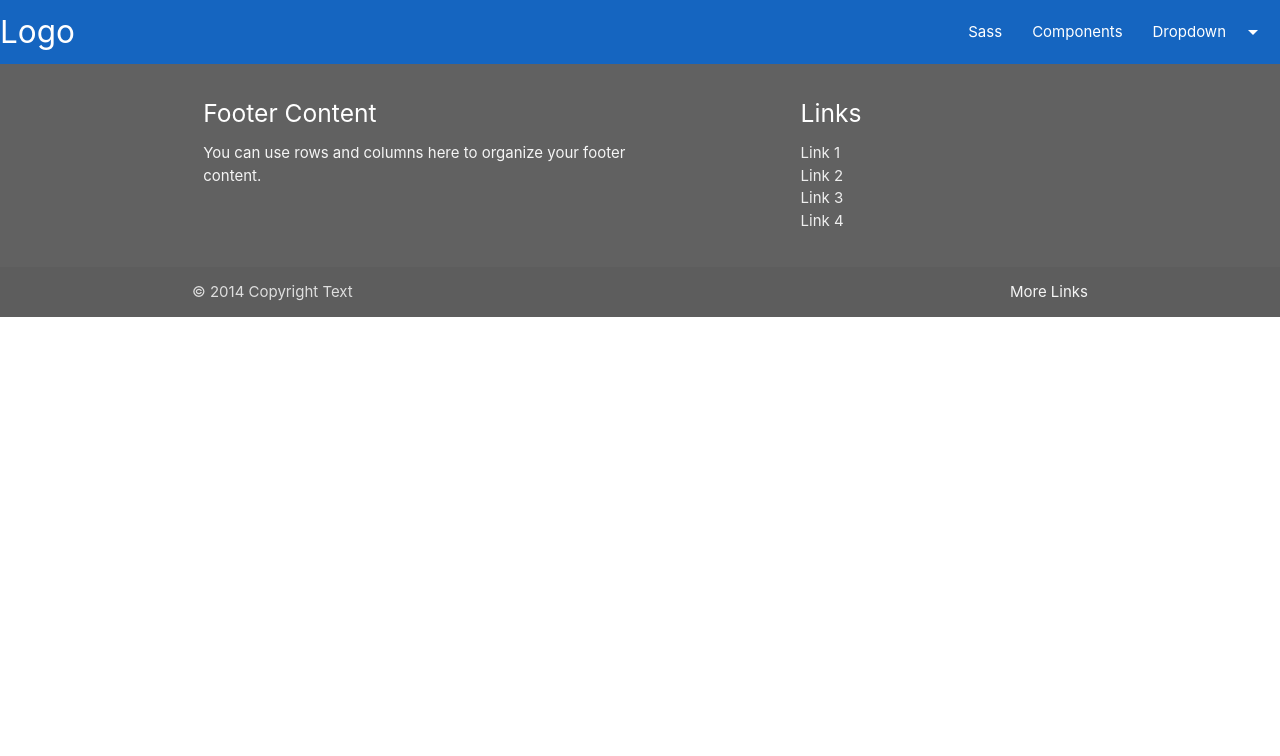
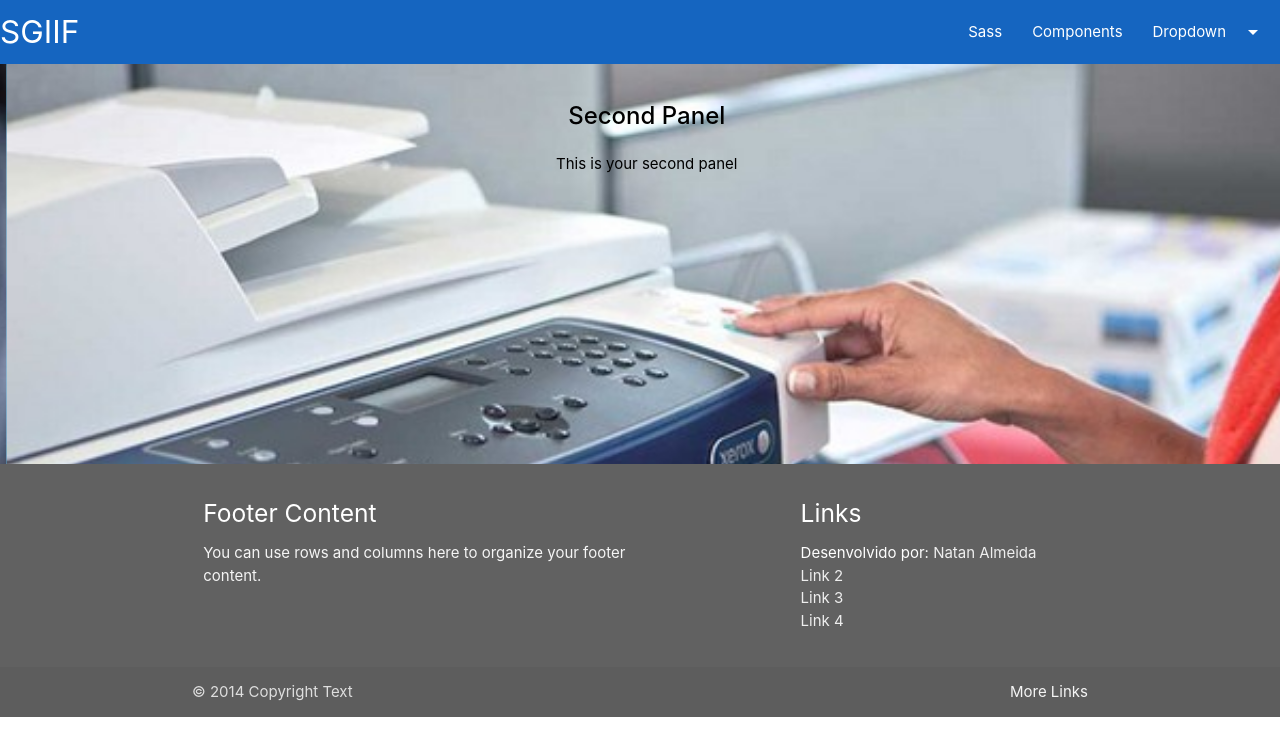
Before and after one commit to kanatius/Impressoes_DSC, a Django app: page /home in a window 1280 px wide. Shown: the top 756 px of the page. Run offline with Django 3.2, Linux system fonts and the light colour scheme.

Commit message:
initial sliderbar version working

```diff
--- /dev/null
+++ b/core/static/css/home.css
@@ -0,0 +1,26 @@
+#img_logo{
+    width: 50px;
+    height: 50px;
+
+    /* margin-left: 15px;
+    /* margin-top: 10px; */
+    margin-right: 20px;
+}
+#brand_logo{
+    height: 100%;
+    padding: 14px;
+    padding-bottom: 20px;
+    font-size: 22px;
+}
+
+.carousel_slides{
+    background-size:cover;
+    color: rgba(0,0,0,0);
+}
+.carousel_slides:hover{
+    /* filter:blur(2px); */
+    filter:grayscale();
+    color: rgba(red, green, blue, 1);
+    font-weight: bolder;
+    text-shadow: 2px 0 0 #fff, -2px 0 0 #fff, 0 2px 0 #fff, 0 -2px 0 #fff, 1px 1px #fff, -1px -1px 0 #fff, 1px -1px 0 #fff, -1px 1px 0 #fff;
+}
--- a/core/templates/home.html
+++ b/core/templates/home.html
@@ -12,6 +12,9 @@
 
   <!--Let browser know website is optimized for mobile-->
   <meta name="viewport" content="width=device-width, initial-scale=1.0"/>
+
+  <link type="text/css" rel="stylesheet" href="{% static 'css/home.css' %}">
+
 </head>
 
 <body>
@@ -26,7 +29,8 @@
 </ul>
 <nav>
   <div class="nav-wrapper blue darken-3">
-    <a href="#!" class="brand-logo">Logo</a>
+    {% comment %} <a id="brand_logo" href="/home" class="brand-logo"><img id="img_logo" src="{% static 'images/icons/icons8-impressora-multifuncional-64.png' %}"></a> {% endcomment %}
+    <a href="/home" class="brand-logo"> SGIIF</a>
     <ul class="right hide-on-med-and-down">
       <li><a href="sass.html">Sass</a></li>
       <li><a href="badges.html">Components</a></li>
@@ -35,6 +39,37 @@
     </ul>
   </div>
 </nav>
+
+
+<div class="carousel carousel-slider center">
+  {% comment %} <div class="carousel-fixed-item center">
+    <a class="btn waves-effect white grey-text darken-text-2">button</a>
+  </div> {% endcomment %}
+  <div class="carousel-item lighten-5 black-text carousel_slides" href="#one!"
+    style="background-image: url({% static 'images/slidebar/slide_home_2.jpg'%})"
+  >
+    <h2>First Panel</h2>
+    <p>This is your first panel</p>
+  </div>
+  <div class="carousel-item light-blue accent-3 black-text carousel_slides" href="#two!"
+  style="background-image: url({% static 'images/slidebar/slide_home_3.jpg'%})"
+  >
+    <h2>Second Panel</h2>
+    <p>This is your second panel</p>
+  </div>
+  <div class="carousel-item light-blue accent-4 black-text carousel_slides" href="#three!"
+  style="background-image: url({% static 'images/slidebar/slide_home_4.jpg'%})"
+  >
+    <h2>Third Panel</h2>
+    <p >This is your third panel</p>
+  </div>
+  <div class="carousel-item light-blue accent-5 black-text carousel_slides" href="#four!"
+  style="background-image: url({% static 'images/slidebar/slide_home_5.jpg'%})"
+  >
+    <h2>Fourth Panel</h2>
+    <p >This is your fourth panel</p>
+  </div>
+</div>
 
 
 
@@ -48,7 +83,7 @@
       <div class="col l4 offset-l2 s12">
         <h5 class="white-text">Links</h5>
         <ul>
-          <li><a class="grey-text text-lighten-3" href="#!">Link 1</a></li>
+          <li>Desenvolvido por: <a class="grey-text text-lighten-3" href="https://github.com/kanatius" target="_blank">Natan Almeida</a></li>
           <li><a class="grey-text text-lighten-3" href="#!">Link 2</a></li>
           <li><a class="grey-text text-lighten-3" href="#!">Link 3</a></li>
           <li><a class="grey-text text-lighten-3" href="#!">Link 4</a></li>
@@ -70,9 +105,22 @@
   <!--JavaScript at end of body for optimized loading-->
   <script type="text/javascript" src="{% static 'materialize-v1.0.0/js/materialize.min.js' %}"></script>
     <script>
-        $( document ).ready(function(){
-            $(".dropdown-trigger").dropdown();
-        })
+    function autoplay() {
+      $('.carousel').carousel('next');
+      setTimeout(autoplay, 4000);
+    }
+
+    $( document ).ready(
+    function(){
+        $(".dropdown-trigger").dropdown();
+        $('.carousel.carousel-slider').carousel({
+          fullWidth: true,
+          indicators: false,
+          duration: 400
+        });
+    }, setTimeout(autoplay, 4500));
+
+
     </script>
 </body>
 </html>
```
Also changed, not shown: core/static/images/icons/icons8-impressora-multifuncional-64.png (added), core/static/images/slidebar/slide_home_1.jpg (added), core/static/images/slidebar/slide_home_2.jpg (added), core/static/images/slidebar/slide_home_3.jpg (added), core/static/images/slidebar/slide_home_4.jpg (added), core/static/images/slidebar/slide_home_5.jpg (added).
